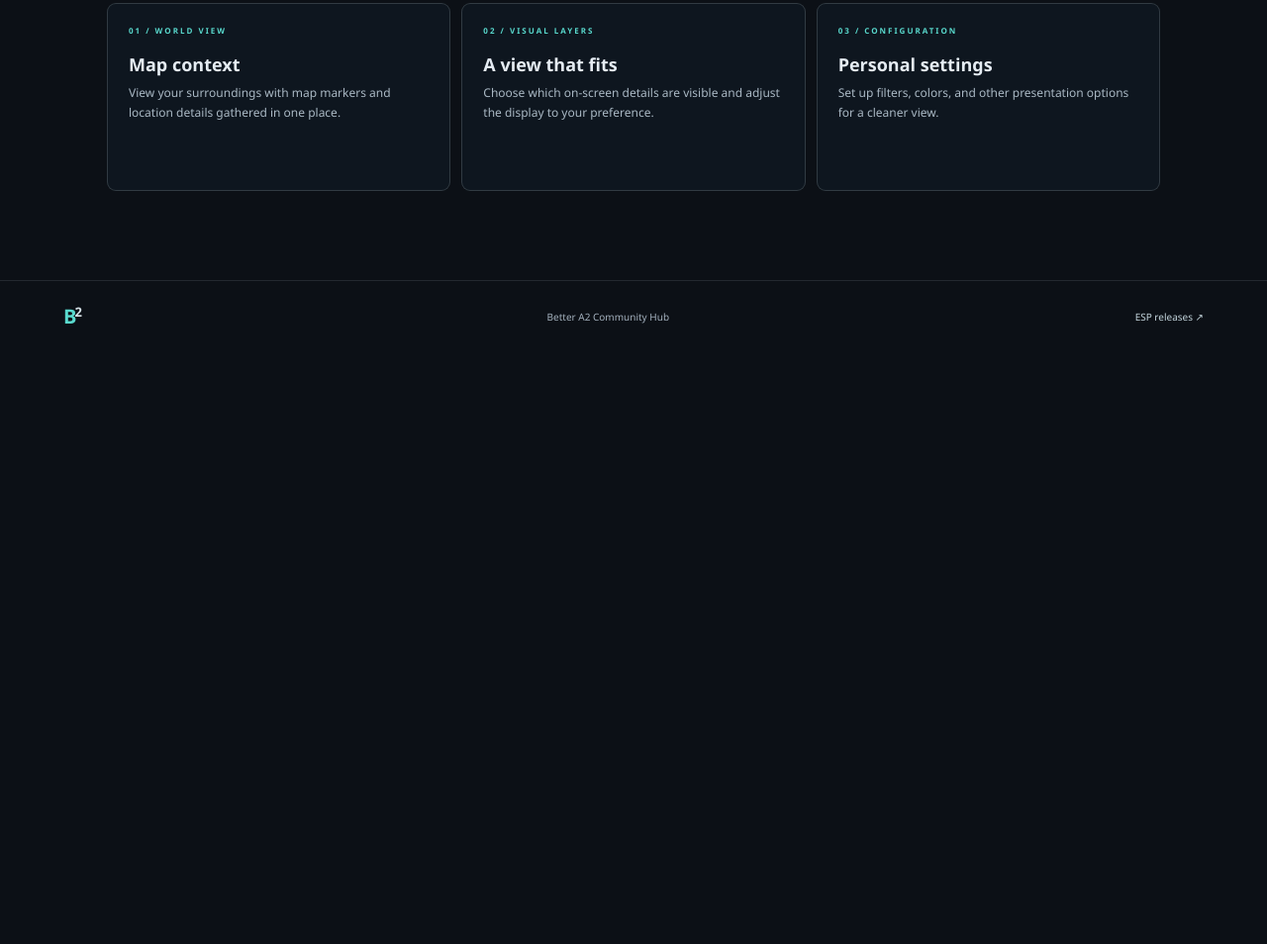
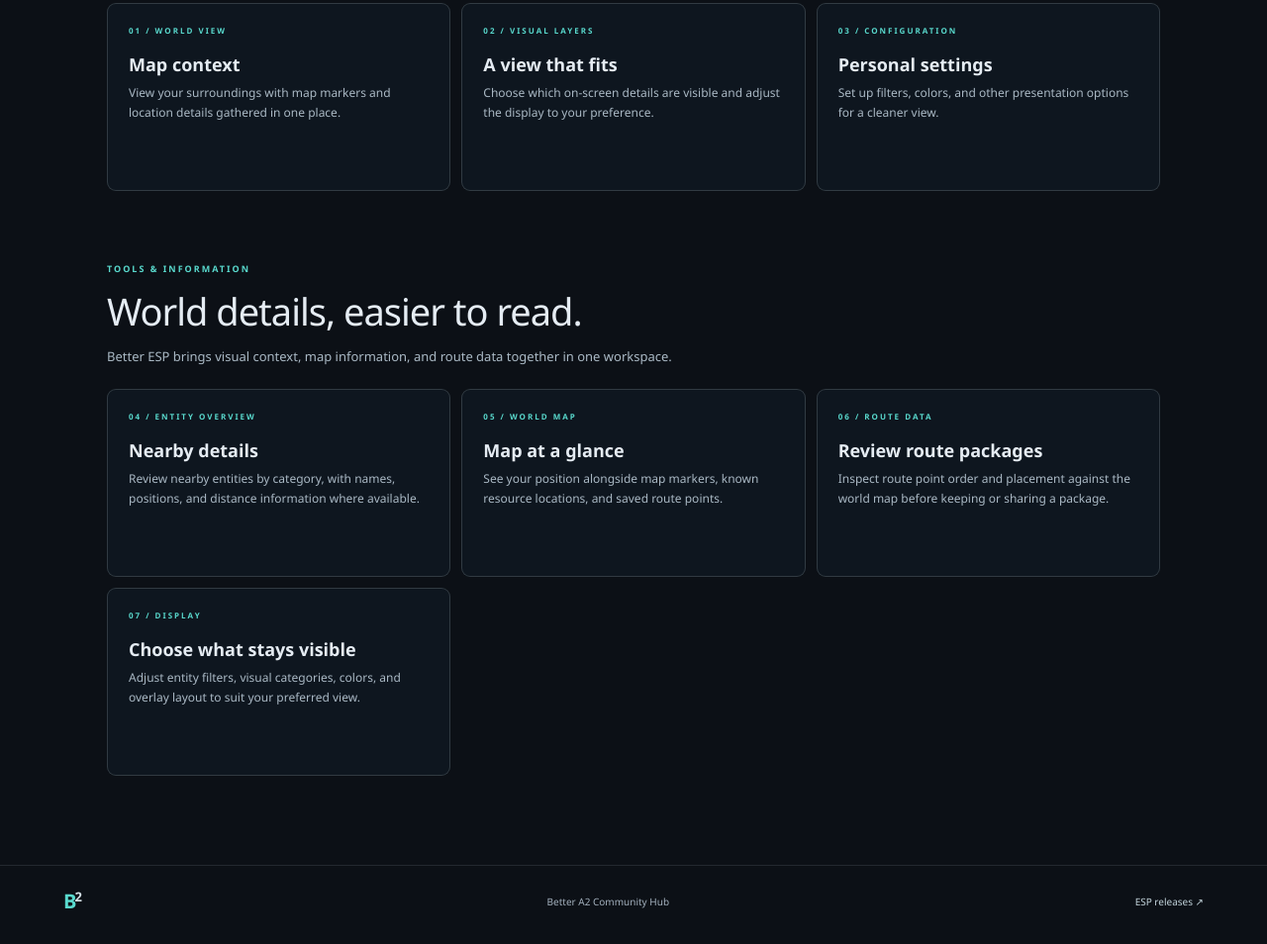
Before and after one commit to no-square/better-a2-community, a plain HTML site: page site/esp.html in a window 1280 px wide. Shown: the part 898-1852 px from the top of the page at 99% size. Before the commit the page ends 1261 px from the top, so only its background shows below. Drawn offline with Linux system fonts and the light colour scheme.

Commit message:
Expand Better ESP feature overview

```diff
--- a/site/esp.html
+++ b/site/esp.html
@@ -71,6 +71,35 @@
         </article>
       </div>
     </section>
+    <section class="about-section" aria-labelledby="esp-details-title">
+      <div class="about-section-heading">
+        <p class="eyebrow">TOOLS &amp; INFORMATION</p>
+        <h2 id="esp-details-title">World details, easier to read.</h2>
+        <p>Better ESP brings visual context, map information, and route data together in one workspace.</p>
+      </div>
+      <div class="project-grid" aria-label="More Better ESP information">
+        <article class="project-card">
+          <span class="project-number">04 / ENTITY OVERVIEW</span>
+          <h2>Nearby details</h2>
+          <p>Review nearby entities by category, with names, positions, and distance information where available.</p>
+        </article>
+        <article class="project-card">
+          <span class="project-number">05 / WORLD MAP</span>
+          <h2>Map at a glance</h2>
+          <p>See your position alongside map markers, known resource locations, and saved route points.</p>
+        </article>
+        <article class="project-card">
+          <span class="project-number">06 / ROUTE DATA</span>
+          <h2>Review route packages</h2>
+          <p>Inspect route point order and placement against the world map before keeping or sharing a package.</p>
+        </article>
+        <article class="project-card">
+          <span class="project-number">07 / DISPLAY</span>
+          <h2>Choose what stays visible</h2>
+          <p>Adjust entity filters, visual categories, colors, and overlay layout to suit your preferred view.</p>
+        </article>
+      </div>
+    </section>
   </main>
   <footer class="site-footer">
     <a class="footer-home" href="index.html">B<span>2</span></a>
```
